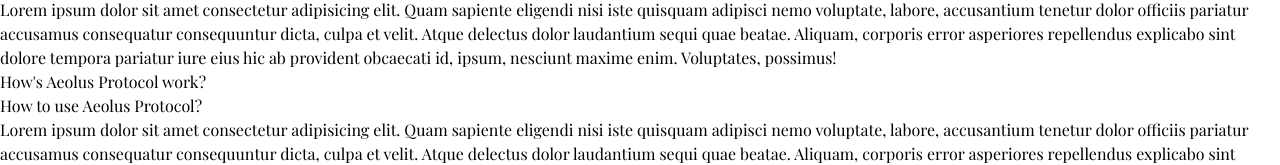
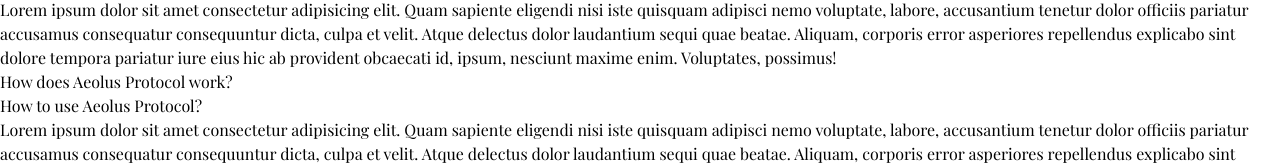
Before and after one commit to mickyngub/aeolus-dapp, a Next.js app in the folder frontend/: page /main in a window 1280 px wide. Shown: the part 218-383 px from the top of the page. Built offline with nearby package versions, Linux system fonts and the light colour scheme; a web font is replaced by a local one.

Commit message:
:bug: fix single quote bug

```diff
--- a/frontend/pages/main.tsx
+++ b/frontend/pages/main.tsx
@@ -10,7 +10,7 @@ const Main = () => {
       <p tw="text-7xl text-center py-12 text-accent">AEOLUS PROTOCOL</p>
       <div tw="grid grid-cols-2 gap-8 p-8">
         <div tw="">
-          <p tw="text-2xl">What's Aeolus Protocol?</p>
+          <p tw="text-2xl">{"What's Aeolus Protocol?"}</p>
         </div>
         <div tw="">
           <p tw="text-2xl">
@@ -38,7 +38,7 @@ const Main = () => {
           </p>
         </div>
         <div tw="">
-          <p tw="text-2xl">How's Aeolus Protocol work?</p>
+          <p tw="text-2xl">How does Aeolus Protocol work?</p>
         </div>
         <div tw="">
           <p tw="text-2xl">How to use Aeolus Protocol?</p>
```
